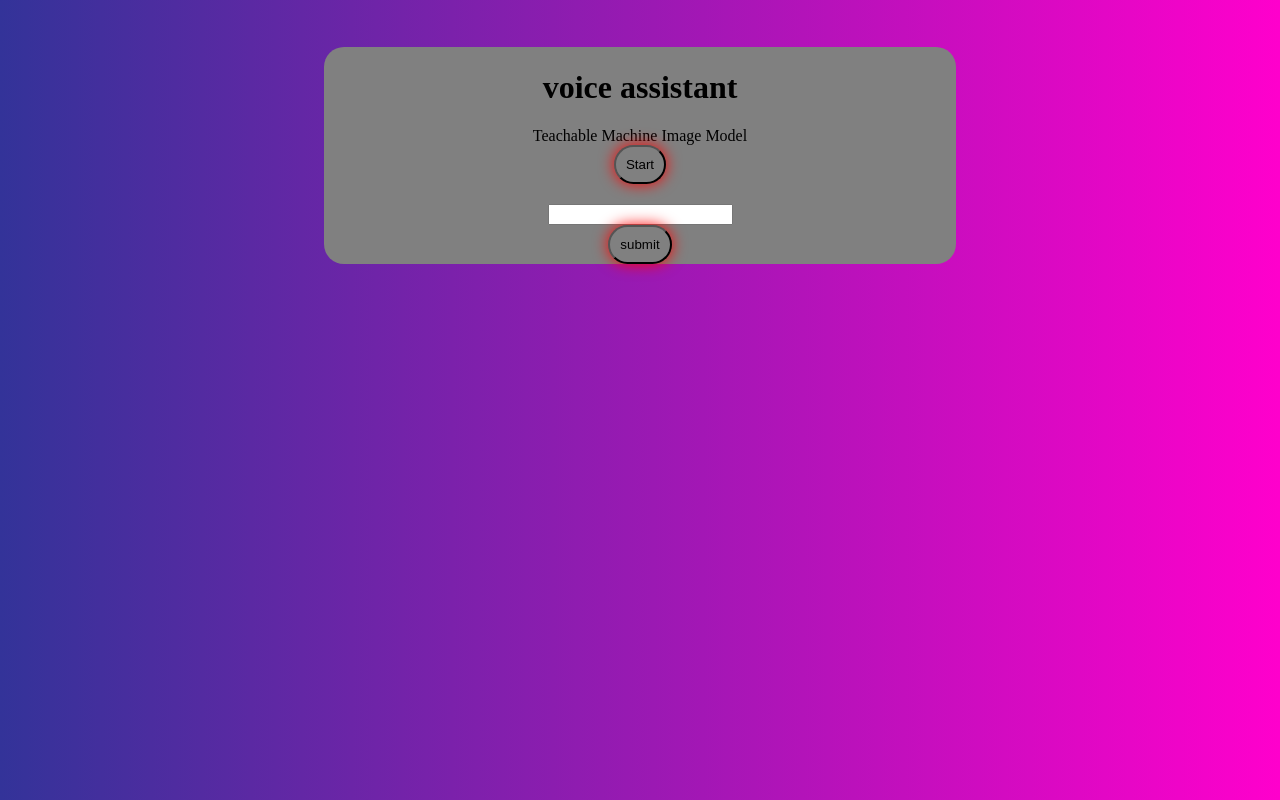
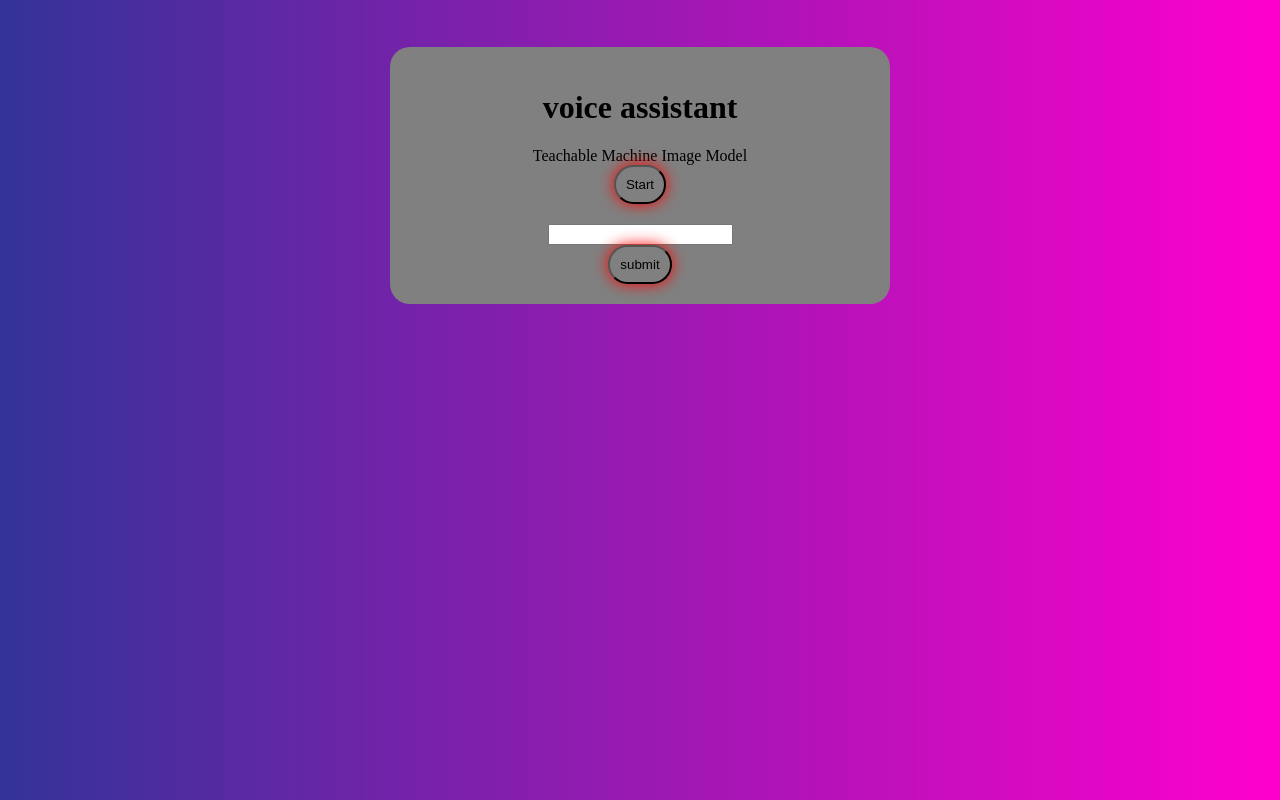
Before and after one commit to LooperShowcase/future-tech-ali-ha-summer-23, a plain HTML site: page index.html in a window 1280 px wide. Drawn offline with Linux system fonts and the light colour scheme.

Commit message:
style.css

```diff
--- a/style.css
+++ b/style.css
@@ -1,38 +1,55 @@
-    #number{
+#number {
     color: blue;
-    }
-body{
-    background: #ff00cc;  /* fallback for old browsers */
-    background: -webkit-linear-gradient(to right, #333399, #ff00cc);  /* Chrome 10-25, Safari 5.1-6 */
-    background: linear-gradient(to right, #333399, #ff00cc); /* W3C, IE 10+/ Edge, Firefox 16+, Chrome 26+, Opera 12+, Safari 7+ */
+}
 
+body {
+    background: #ff00cc;
+    /* fallback for old browsers */
+    background: -webkit-linear-gradient(to right, #333399, #ff00cc);
+    /* Chrome 10-25, Safari 5.1-6 */
+    background: linear-gradient(to right, #333399, #ff00cc);
+    /* W3C, IE 10+/ Edge, Firefox 16+, Chrome 26+, Opera 12+, Safari 7+ */
+}
 
-}
-.container{
+.container {
     border-radius: 20px;
     background: gray;
     align-items: center;
     display: flex;
     flex-direction: column;
-    width: 50%;
+    width: 100%; /* Adjusted width to fit mobile screens */
+    max-width: 500px; /* Added a maximum width for better readability on larger screens */
+    margin: 0 auto; /* Center the container horizontally */
+    padding: 20px; /* Added some padding for better spacing */
+    box-sizing: border-box; /* Include padding in the total width */
 }
-.hover-button{
+
+.hover-button {
     box-shadow: 0px 0px 15px red;
     background-color: gray;
     color: black;
     padding: 10px;
+    border-radius: 20px;
+    transition: 0.3s; /* Reduced the transition time for smoother effect */
+}
 
-    border-radius: 20px;
-    transition: 0.99999999999999999999999999999999999999999999999999999999999999999999999999S;
-}
-.hover-button:hover{
-    background-color: rgb(90,0, 179);
-    color: rgba(0, 0, 0, 0.615);
+.hover-button:hover {
+    background-color: rgb(90, 0, 179);
+    color: rgba(0, 0, 0, 0.8); /* Adjusted the transparency value for better visibility */
     cursor: pointer;
 }
-#label-container{
+
+#label-container {
     background: midnightblue;
     margin: 10px auto;
     width: 90px;
     color: white;
 }
+
+/* Added media query for mobile devices */
+@media only screen and (max-width: 600px) {
+    .container {
+        width: 90%; /* Adjusted width for mobile screens */
+        max-width: none; /* Removed maximum width restriction */
+    }
+}
```
